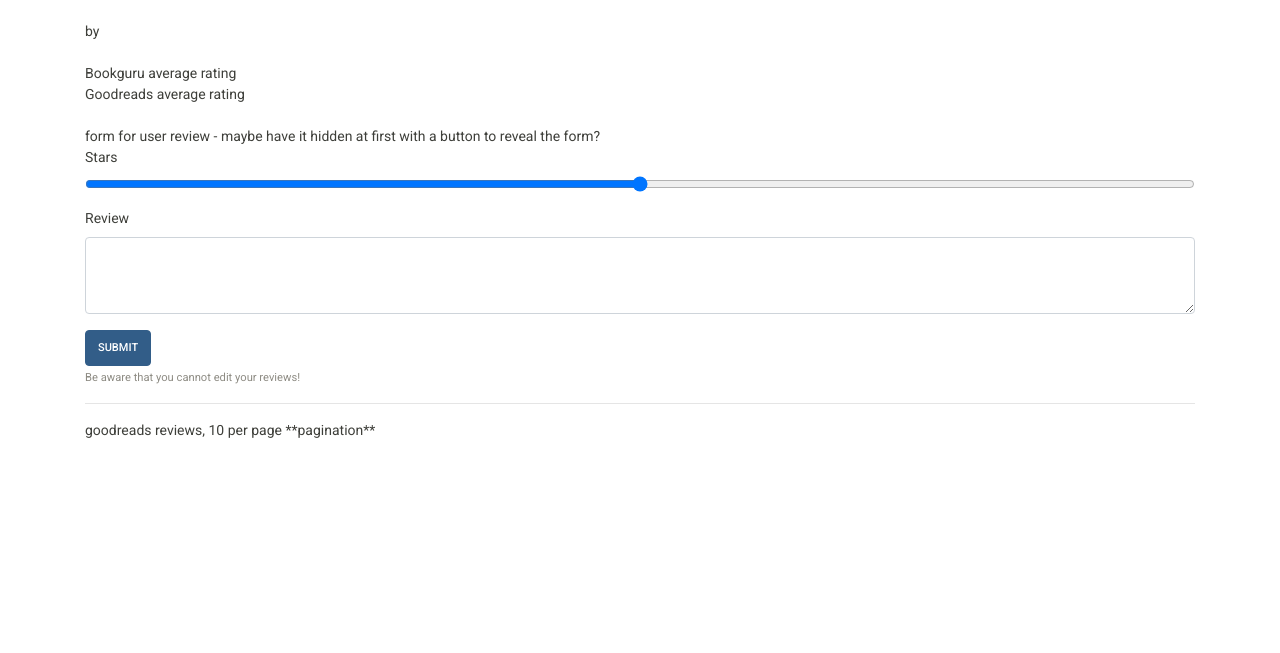
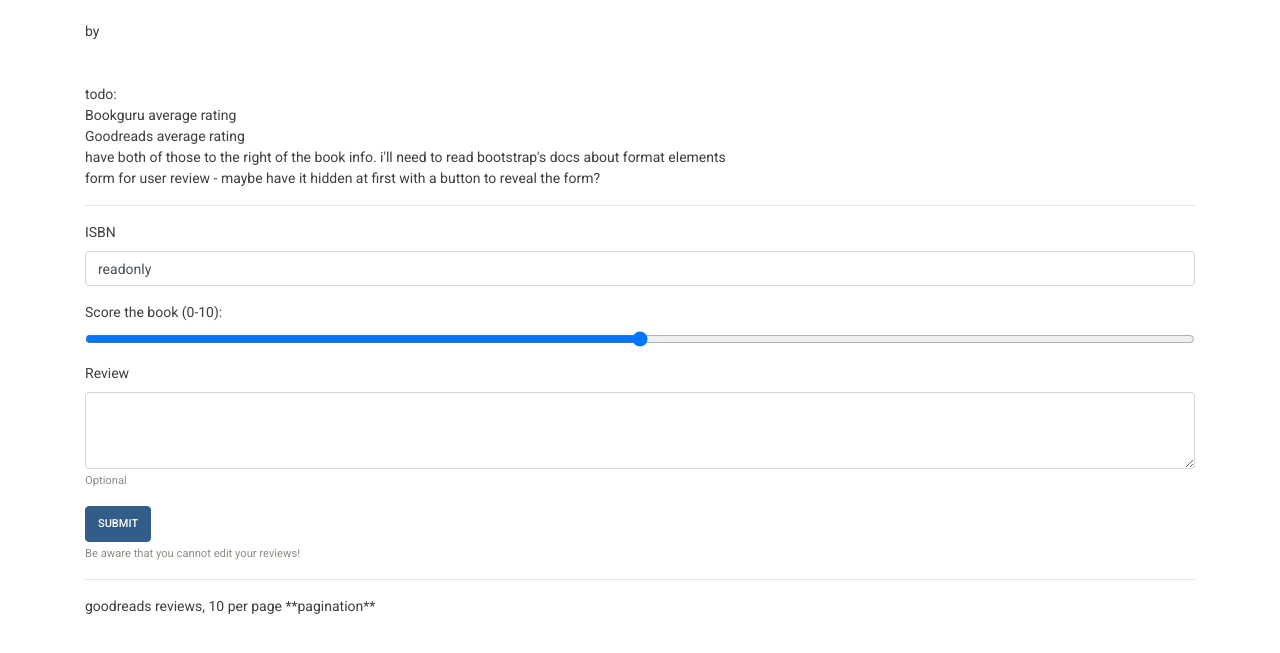
Before and after one commit to forgxyz/CS50W, a Flask app: template project1/templates/book.html in a window 1280 px wide. Shown: the part 54-707 px from the top of the page. Run offline with Flask 2, Linux system fonts and the light colour scheme; the template is opened without the code that fills it, so the values that code supplies are empty; some libraries are stand-ins or nearby versions.

Commit message:
books page fix

```diff
--- a/project1/application.py
+++ b/project1/application.py
@@ -34,12 +34,6 @@
     return render_template("index.html")
 
 
-@app.route("/book")
-@login_required
-def book():
-    return render_template("book.html", book=None)
-
-
 @app.route("/book/<string:isbn>", methods=['GET', 'POST'])
 @login_required
 def book_lookup(isbn):
@@ -50,7 +44,7 @@
     book = db.execute("SELECT * FROM books WHERE isbn = :isbn", {"isbn": isbn}).fetchall()
     if len(book) == 0:
         return render_template("index.html", msg=f"<div class='alert alert-danger' role='alert'><h3 class='alert-heading'>Invalid ISBN.</h3>Please try again.</div>")
-    return render_template("book.html", book=book)
+    return render_template("book.html", book=book[0])
 
 
 @app.route("/login", methods=['GET', 'POST'])
@@ -88,6 +82,22 @@
     return redirect("/")
 
 
+@app.route("/post_review")
+@login_required
+def post_review():
+    # collect user id
+    user_id = session.get("user_id")
+    # collect isbn
+    isbn = request.form["isbn"]
+    stars = request.form.get("stars")
+    review = request.form.get("review")
+    # add user id, isbn, stars, review to database
+    db.execute("INSERT INTO reviews (user_id, isbn, stars, review) VALUES (:user_id, :isbn, :stars, :review)", {"user_id": user_id, "isbn": isbn, "stars": stars, "review": review})
+    # # TODO:
+        # create the table and check if this works right
+    pass
+
+
 # register a new user
 @app.route("/register", methods=['GET', 'POST'])
 def register():
--- a/project1/templates/book.html
+++ b/project1/templates/book.html
@@ -6,18 +6,27 @@
   <div class="container">
     {{ book.title }} by {{ book.author }}<br>
     {{ book.isbn }}<br>
+    <br>
+    todo:<br>
     Bookguru average rating<br>
     Goodreads average rating<br>
+    have both of those to the right of the book info. i'll need to read bootstrap's docs about format elements
     <br>
     form for user review - maybe have it hidden at first with a button to reveal the form?<br>
-    <form action="/postreview" method="post">
+    <hr>
+    <form action="/post_review" method="post">
       <div class="form-group">
-        <label for="stars">Stars</label>
-        <input type="range" class="form-control-range" id="stars" name="stars" min="0" max="5" step="0.5">
+        <label for="isbn">ISBN</label>
+        <input type="text" class="form-control" id="isbn" name="isbn" value={{ book.isbn }} readonly>
+      </div>
+      <div class="form-group">
+        <label for="stars">Score the book (0-10):</label>
+        <input type="range" class="form-control-range" id="stars" name="stars" min="0" max="10" step="0.5">
       </div>
       <div class="form-group">
         <label for="review">Review</label>
         <textarea type="text"  rows=3 class="form-control" id="review" name="review"></textarea>
+        <small class="form-text text-muted">Optional</small>
       </div>
       <button type="submit" class="btn btn-primary">Submit</button>
       <small class="form-text text-muted">Be aware that you cannot edit your reviews!</small>
--- a/project1/templates/layout.html
+++ b/project1/templates/layout.html
@@ -2,8 +2,8 @@
 <html>
   <head>
     <title>{% block title %}{% endblock %}</title>
-    <link rel="stylesheet" href="static/bootstrap-sandstone.min.css">
-    <link rel="stylesheet" href="static/styles.css">
+    <link rel="stylesheet" href="{{ url_for('static', filename='bootstrap-sandstone.min.css') }}">
+    <link rel="stylesheet" href="{{ url_for('static', filename='styles.css') }}">
     <link rel="shortcut icon" href="{{ url_for('static', filename='favicon.ico') }}">
   </head>
   <body>
--- a/project1/templates/results.html
+++ b/project1/templates/results.html
@@ -16,7 +16,7 @@
       <tbody>
         {% for item in result %}
           <tr>
-            <td><a href={{ url_for('book_lookup', isbn='{{ item.isbn }}') }}" method="get">{{ item.title }}</a></td>
+            <td><a href={{ url_for('book_lookup', isbn=item.isbn )}} method="get">{{ item.title }}</a></td>
             <td>{{ item.author }}</td>
             <td>{{ item.isbn }}</td>
           </tr>
--- a/project1/test.txt
+++ /dev/null
@@ -1 +0,0 @@
-test file - checking something with git
```
